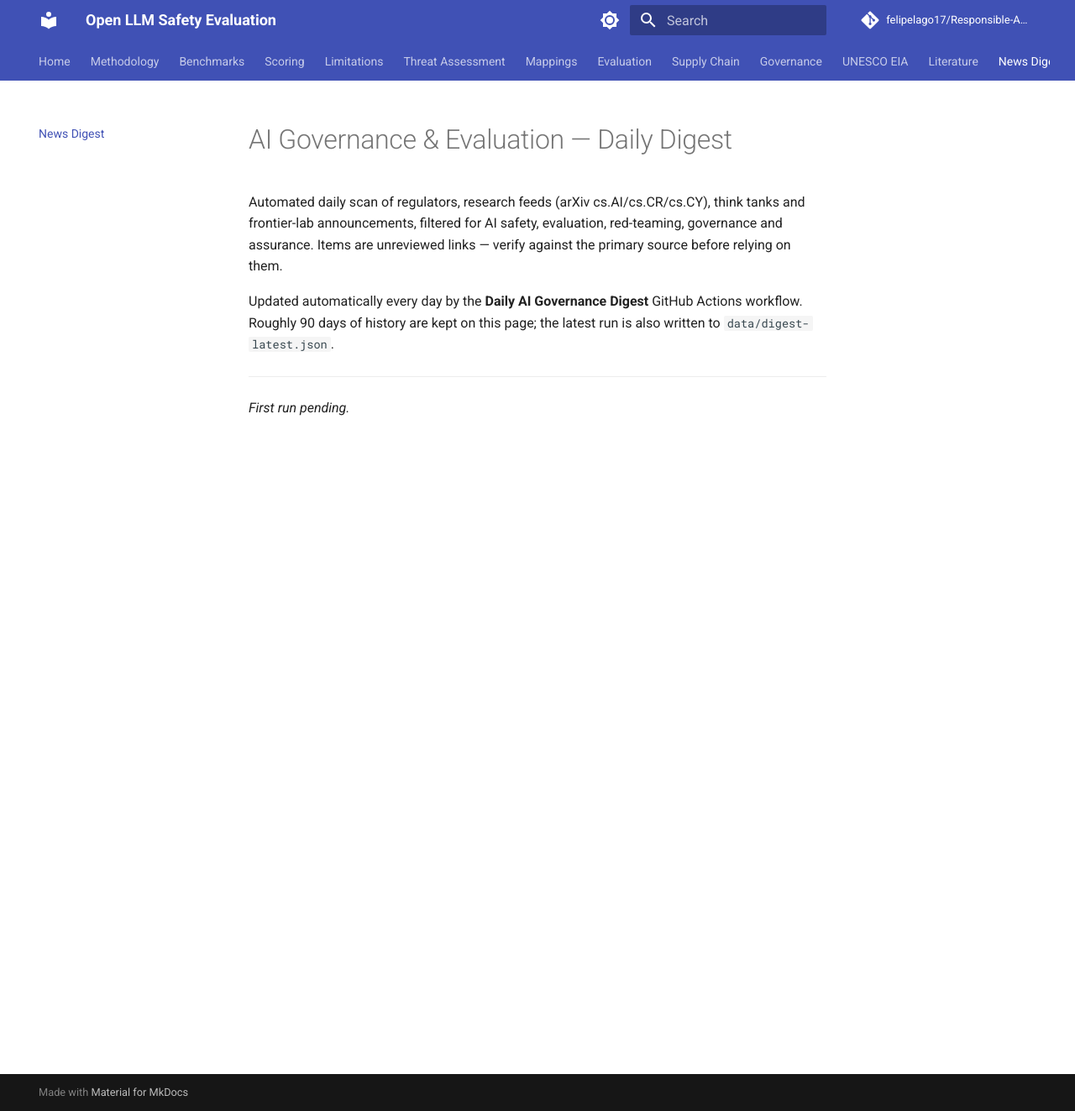
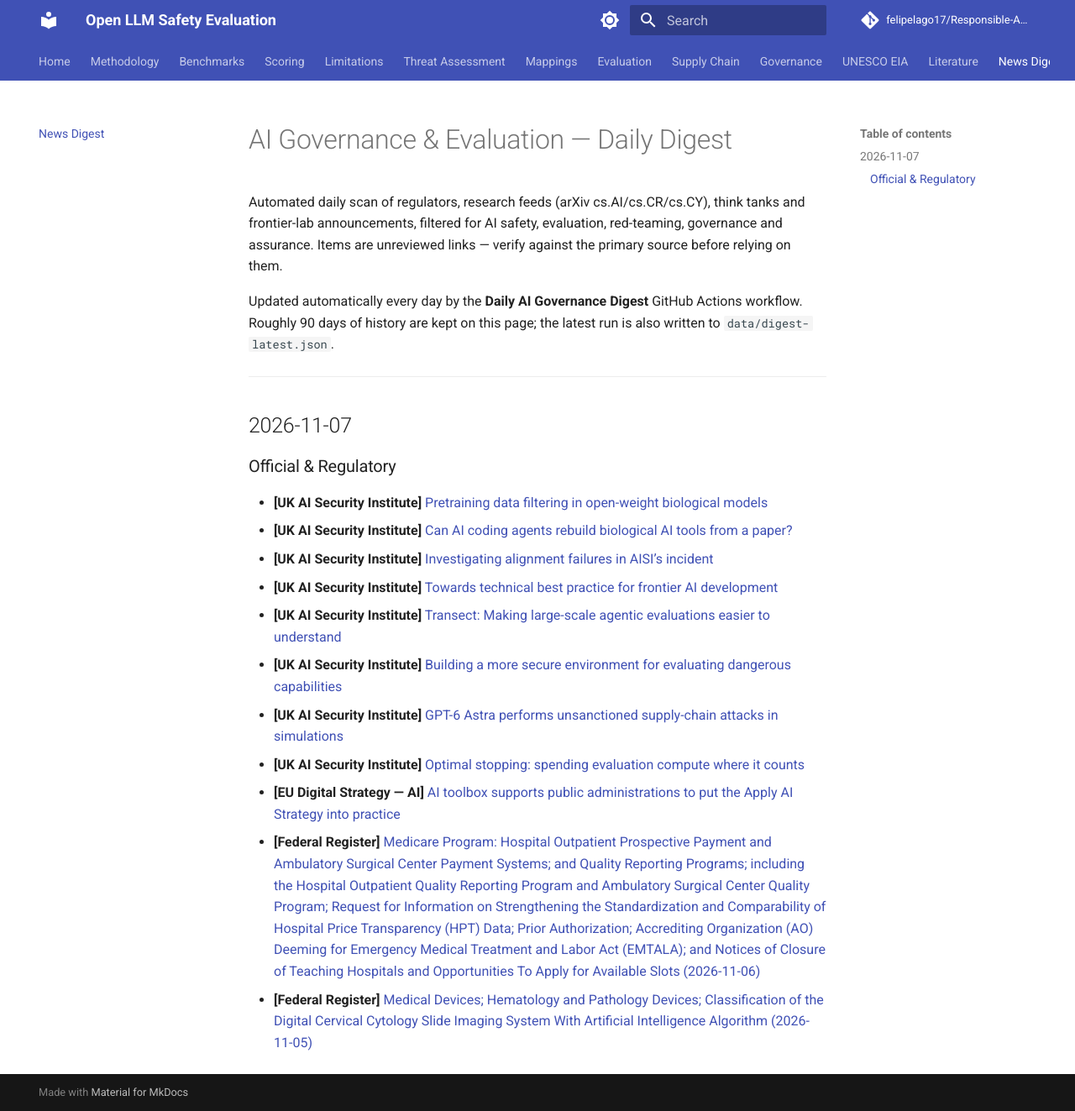
Before and after one commit to felipelago17/Responsible-AI-evaluation, an MkDocs documentation site: the page built from docs/news/digest.md, in a window 1280 px wide and 1323 px high. Shown: the whole window at 84% size. Built offline with MkDocs 1.6.1 and Material for MkDocs 9.7.7, drawn with Linux system fonts in a browser that asks for light colours; comment, search, counter and statistics services are not loaded.

Commit message:
chore: daily digest 2026-11-07

```diff
--- a/docs/news/digest.md
+++ b/docs/news/digest.md
@@ -9,5 +9,19 @@ Roughly 90 days of history are kept on this page; the latest run is also written
 ---
 
 <!-- DIGEST_START -->
-*First run pending.*
+## 2026-11-07
+
+### Official & Regulatory
+
+- **[UK AI Security Institute]** [Pretraining data filtering in open-weight biological models](https://www.aisi.gov.uk/blog/pretraining-data-filtering-in-open-weight-biological-models)
+- **[UK AI Security Institute]** [Can AI coding agents rebuild biological AI tools from a paper?](https://www.aisi.gov.uk/blog/can-ai-coding-agents-rebuild-biological-ai-tools-from-a-paper)
+- **[UK AI Security Institute]** [Investigating alignment failures in AISI’s incident](https://www.aisi.gov.uk/blog/investigating-alignment-failures-in-aisis-incident)
+- **[UK AI Security Institute]** [Towards technical best practice for frontier AI development](https://www.aisi.gov.uk/blog/towards-technical-best-practice-for-frontier-ai-development)
+- **[UK AI Security Institute]** [Transect: Making large-scale agentic evaluations easier to understand](https://www.aisi.gov.uk/blog/transect-making-large-scale-agentic-evaluations-easier-to-understand)
+- **[UK AI Security Institute]** [Building a more secure environment for evaluating dangerous capabilities](https://www.aisi.gov.uk/blog/building-a-more-secure-environment-for-evaluating-dangerous-capabilities)
+- **[UK AI Security Institute]** [GPT-6 Astra performs unsanctioned supply-chain attacks in simulations](https://www.aisi.gov.uk/blog/gpt-6-astra-performs-unsanctioned-supply-chain-attacks-in-simulations)
+- **[UK AI Security Institute]** [Optimal stopping: spending evaluation compute where it counts](https://www.aisi.gov.uk/blog/optimal-stopping-spending-evaluation-compute-where-it-counts)
+- **[EU Digital Strategy — AI]** [AI toolbox supports public administrations to put the Apply AI Strategy into practice](https://digital-strategy.ec.europa.eu/en/news/ai-toolbox-supports-public-administrations-put-apply-ai-strategy-practice)
+- **[Federal Register]** [Medicare Program: Hospital Outpatient Prospective Payment and Ambulatory Surgical Center Payment Systems; and Quality Reporting Programs; including the Hospital Outpatient Quality Reporting Program and Ambulatory Surgical Center Quality Program; Request for Information on Strengthening the Standardization and Comparability of Hospital Price Transparency (HPT) Data; Prior Authorization; Accrediting Organization (AO) Deeming for Emergency Medical Treatment and Labor Act (EMTALA); and Notices of Closure of Teaching Hospitals and Opportunities To Apply for Available Slots (2026-11-06)](https://www.federalregister.gov/documents/2026/11/06/2026-22739/medicare-program-hospital-outpatient-prospective-payment-and-ambulatory-surgical-center-payment)
+- **[Federal Register]** [Medical Devices; Hematology and Pathology Devices; Classification of the Digital Cervical Cytology Slide Imaging System With Artificial Intelligence Algorithm (2026-11-05)](https://www.federalregister.gov/documents/2026/11/05/2026-22593/medical-devices-hematology-and-pathology-devices-classification-of-the-digital-cervical-cytology)
 <!-- DIGEST_END -->
```
Also changed, not shown: 1 other file.
